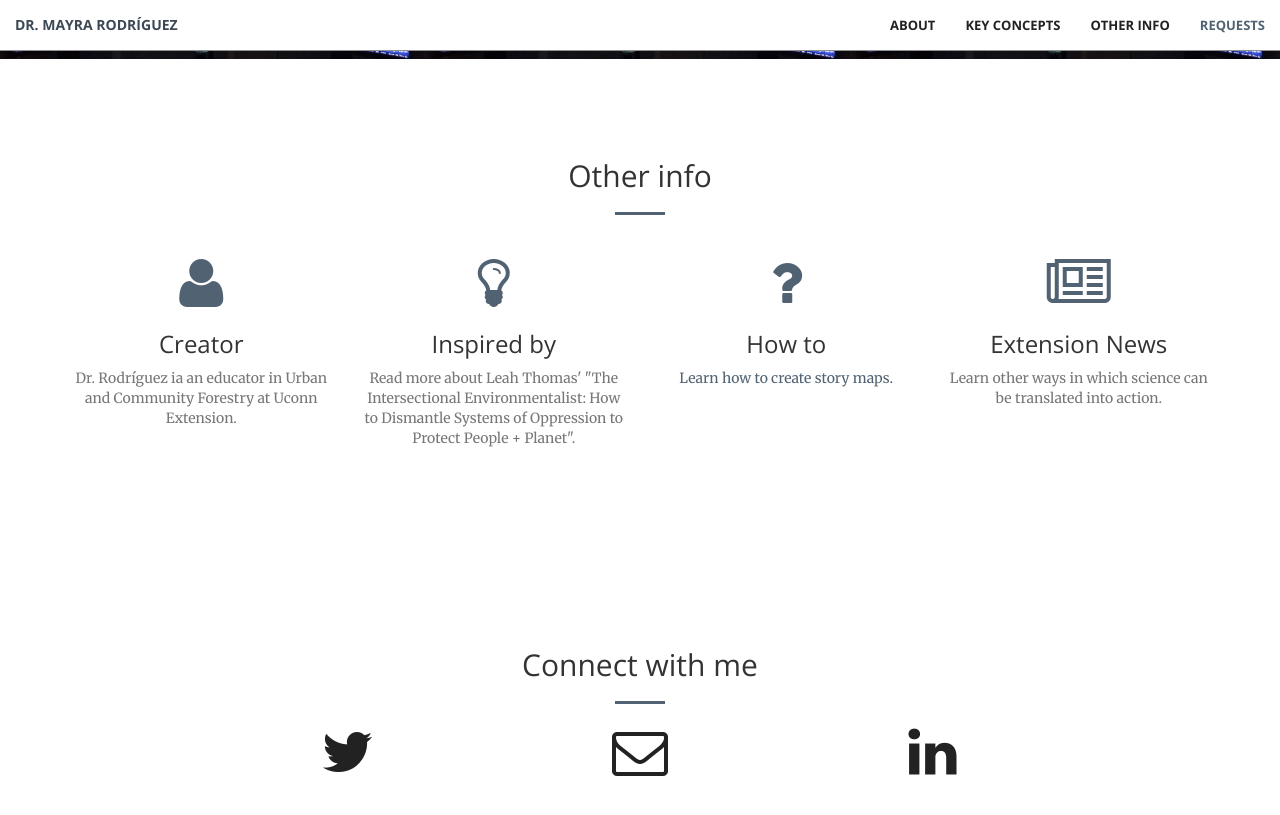
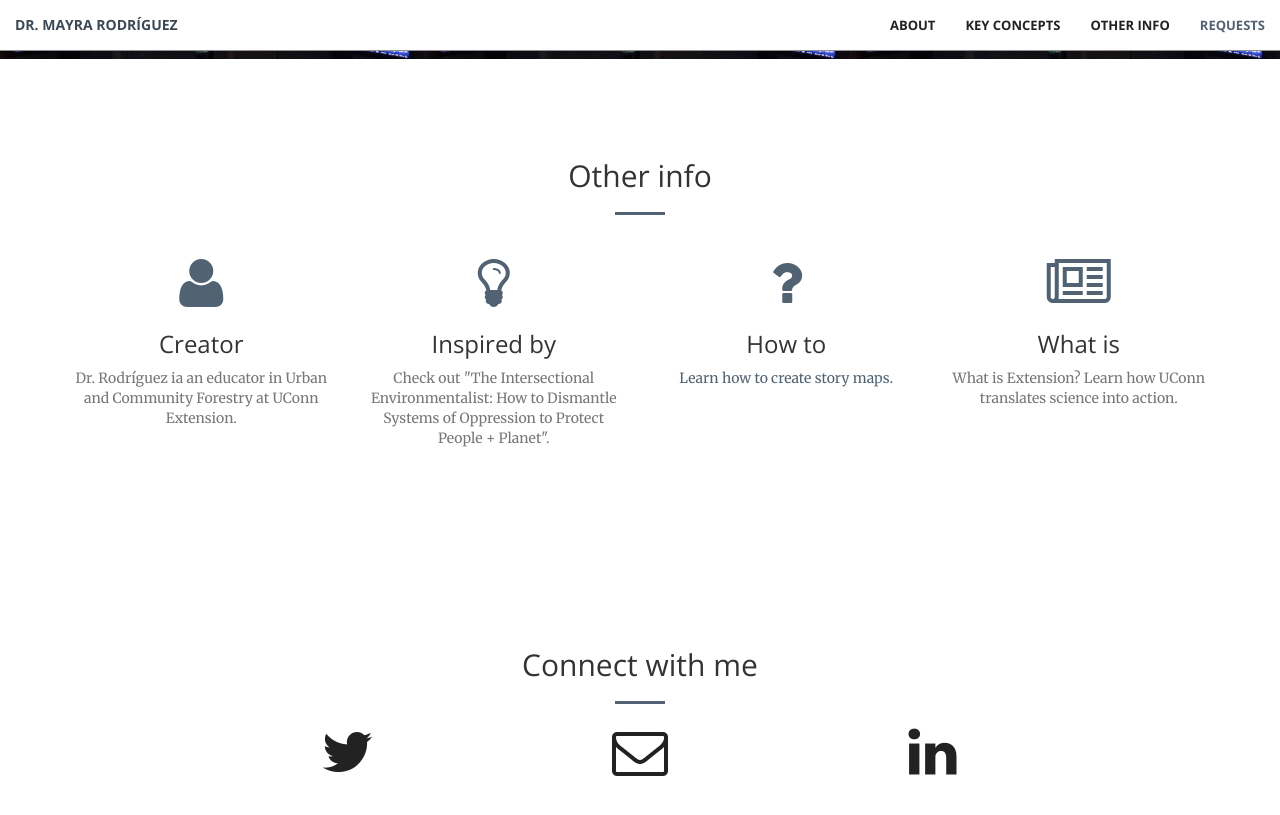
Before and after one commit to peopleandplanet/peopleandplanet.github.io, a Jekyll site: the page built from index.html, in a window 1280 px wide and 900 px high, scrolled down 2815 px. Shown: the top 815 px of the window. Built offline with Jekyll 4.4.1, drawn with Linux system fonts in a browser that asks for light colours.

Commit message:
Update services.html

```diff
--- a/_includes/services.html
+++ b/_includes/services.html
@@ -13,14 +13,14 @@
                 <div class="service-box">
                     <i class="fa fa-4x fa-user wow bounceIn text-primary"></i>
                     <h3>Creator</h3>
-                    <a href="https://news.extension.uconn.edu/2023/01/26/qa-with-dr-mayra-rodriguez-urban-community-forestry-educator/" class="text-muted" target="_blank">Dr. Rodríguez ia an educator in Urban and Community Forestry at Uconn Extension.</a>
+                    <a href="https://news.extension.uconn.edu/2023/01/26/qa-with-dr-mayra-rodriguez-urban-community-forestry-educator/" class="text-muted" target="_blank">Dr. Rodríguez ia an educator in Urban and Community Forestry at UConn Extension.</a>
                 </div>
             </div>
             <div class="col-lg-3 col-md-6 text-center">
                 <div class="service-box">
                     <i class="fa fa-4x fa-lightbulb-o wow bounceIn text-primary" data-wow-delay=".2s"></i>
                     <h3>Inspired by</h3>
-                    <a href="https://www.greengirlleah.com/" class="text-muted" target="_blank">Read more about Leah Thomas' "The Intersectional Environmentalist: How to Dismantle Systems of Oppression to Protect People + Planet".</a>
+                    <a href="https://www.greengirlleah.com/" class="text-muted" target="_blank">Check out "The Intersectional Environmentalist: How to Dismantle Systems of Oppression to Protect People + Planet".</a>
                 </div>
             </div>
             <div class="col-lg-3 col-md-6 text-center">
@@ -33,8 +33,8 @@
             <div class="col-lg-3 col-md-6 text-center">
                 <div class="service-box">
                     <i class="fa fa-4x fa-newspaper-o wow bounceIn text-primary" data-wow-delay=".3s"></i>
-                    <h3>Extension News</h3>
-                    <a href="https://news.extension.uconn.edu/" class="text-muted" target="_blank">Learn other ways in which science can be translated into action.</a>
+                    <h3>What is</h3>
+                    <a href="https://cahnr.uconn.edu/extension/" class="text-muted" target="_blank">What is Extension? Learn how UConn translates science into action.</a>
                 </div>
             </div>
         </div>
```
